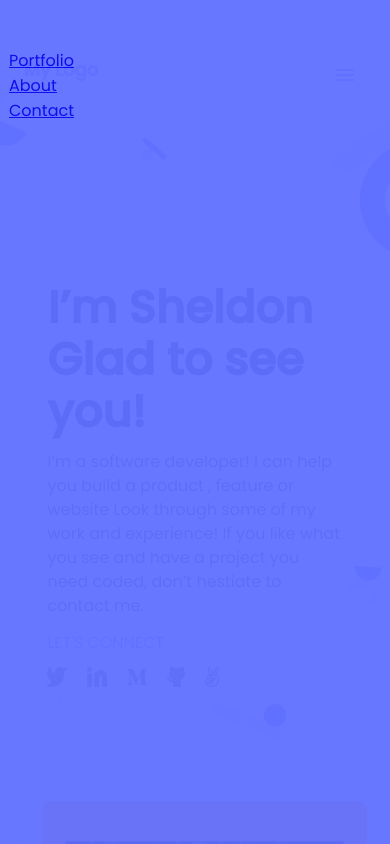
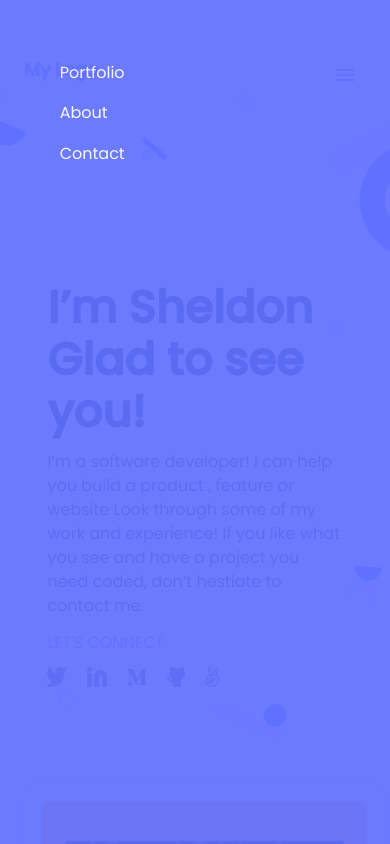
Before and after one commit to sheldonwafula/The-portfolio, a website: page index.html in a window 390 px wide. Shown: the top 844 px of the page. Drawn offline with Linux system fonts and the light colour scheme.

```diff
--- a/style.css
+++ b/style.css
@@ -48,7 +48,7 @@
 
   .nav-menu {
     position: fixed;
-    left: -10%;
+    left: 0;
     top: 0;
     gap: 0;
     flex-direction: column;
@@ -58,9 +58,18 @@
     padding: 3rem;
     transition: 0.5s;
 
-    opacity: 0.95;
+    opacity: 0.93;
   }
+  .nav-menu li{
+    margin: 2%;
+    padding: 1%;
+    list-style: none;
+  }
+  .nav-menu li a{
+   text-decoration: none;
+   color: #f7f7f9;
 
+  }
   .home-page {
     padding-top: 17%;
     padding-left: 6%;
```
